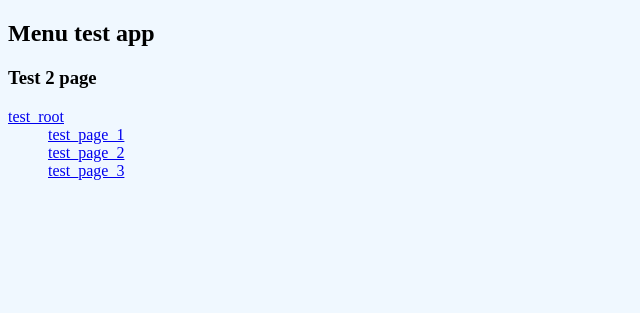
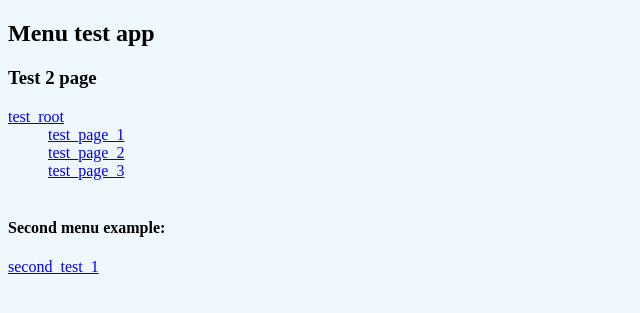
Before and after one commit to anza-afk/django_menu_test, a Django app: page /shop in a window 1280 px wide. Shown: the top 313 px of the page, without its empty margins (0-640 px from the left). Run offline with Django 4.2, Linux system fonts and the light colour scheme; data comes from the database, SQL or seed files in the repository.

Commit message:
shop template second menu

```diff
--- a/django_menu_test/menu_app/templates/menu_app/shop.html
+++ b/django_menu_test/menu_app/templates/menu_app/shop.html
@@ -12,5 +12,10 @@
             {% draw_menu 'main' %}
             <br>
     </div>
+    <div class="container">
+        <h4>Second menu example:</h4>
+            {% draw_menu 'second' %}
+            <br>
+    </div>
 </body>
 </html>
```
